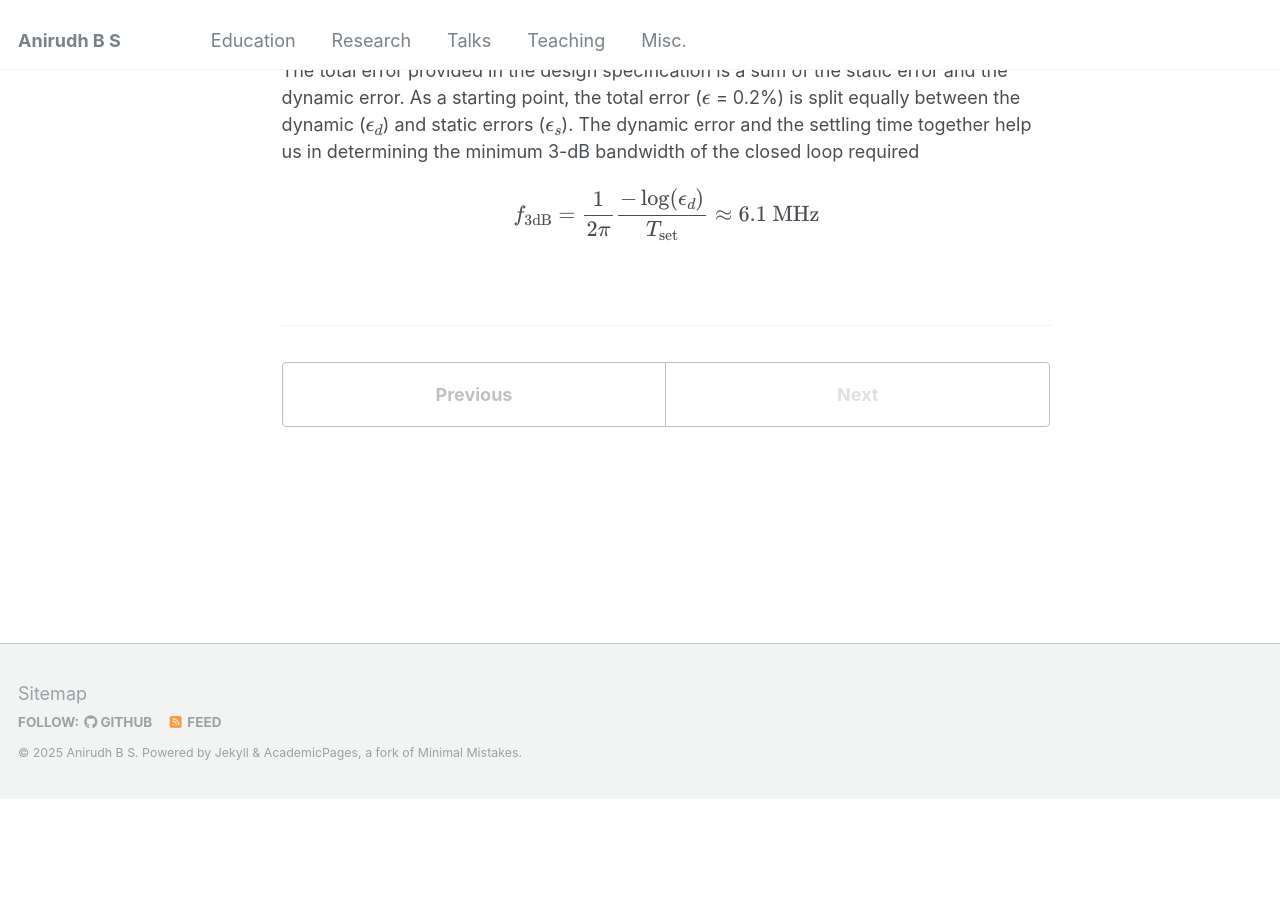
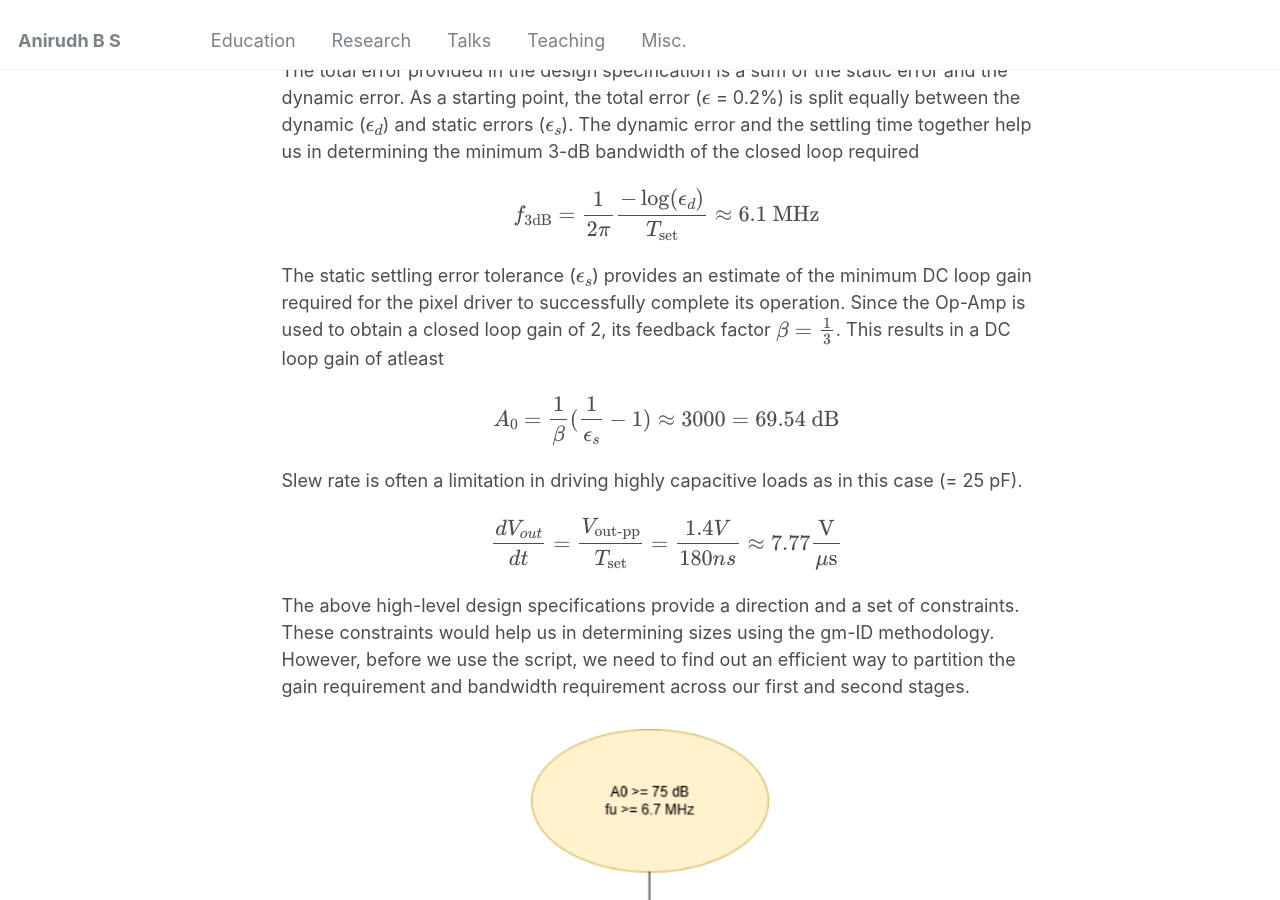
Before and after one commit to ANIRUDHBS1/ANIRUDHBS1.github.io, a Jekyll site: the page built from _projects/EE240A.md, in a window 1280 px wide and 900 px high, scrolled down 1531 px. Built offline with Jekyll 4.4.1, drawn with Linux system fonts in a browser that asks for light colours; before the commit the page ends 2330 px from its top, so only the background shows below that.

Commit message:
Specifications Added

```diff
--- a/_projects/EE240A.md
+++ b/_projects/EE240A.md
@@ -49,3 +49,15 @@ $$T_{\text{set}} = \frac{1}{\text{No. of Pixels} \times \text{Refresh Rate}} = \
 The total error provided in the design specification is a sum of the static error and the dynamic error. As a starting point, the total error ($$\epsilon$$ = 0.2%) is split equally between the dynamic ($$\epsilon_d$$) and static errors ($$\epsilon_s$$). The dynamic error and the settling time together help us in determining the minimum 3-dB bandwidth of the closed loop required
 
 $$f_{\text{3dB}} = \frac{1}{2\pi} \frac{-\log (\epsilon_d)}{T_{\text{set}}} \approx 6.1 \text{ MHz}$$
+
+The static settling error tolerance ($$\epsilon_s$$) provides an estimate of the minimum DC loop gain required for the pixel driver to successfully complete its operation. Since the Op-Amp is used to obtain a closed loop gain of 2, its feedback factor $$\beta = \frac{1}{3}$$. This results in a DC loop gain of atleast
+
+$$A_0 = \frac{1}{\beta} (\frac{1}{\epsilon_s} - 1) \approx 3000 =  69.54 \text{ dB}$$
+
+Slew rate is often a limitation in driving highly capacitive loads as in this case (= 25 pF).
+
+$$\frac{dV_{out}}{dt} = \frac{V_{\text{out-pp}}}{T_{\text{set}}} = \frac{1.4 V}{180 ns} \approx 7.77 \frac{\text{V}}{\mu\text{s}}$$
+
+The above high-level design specifications provide a direction and a set of constraints. These constraints would help us in determining sizes using the gm-ID methodology. However, before we use the script, we need to find out an efficient way to partition the gain requirement and bandwidth requirement across our first and second stages.
+
+![Figure 3 : Flowchart showing partition of Gain and Bandwidth across Stages](/images/240A-4.png)
```
Also changed, not shown: images/240A-4.png (added).
